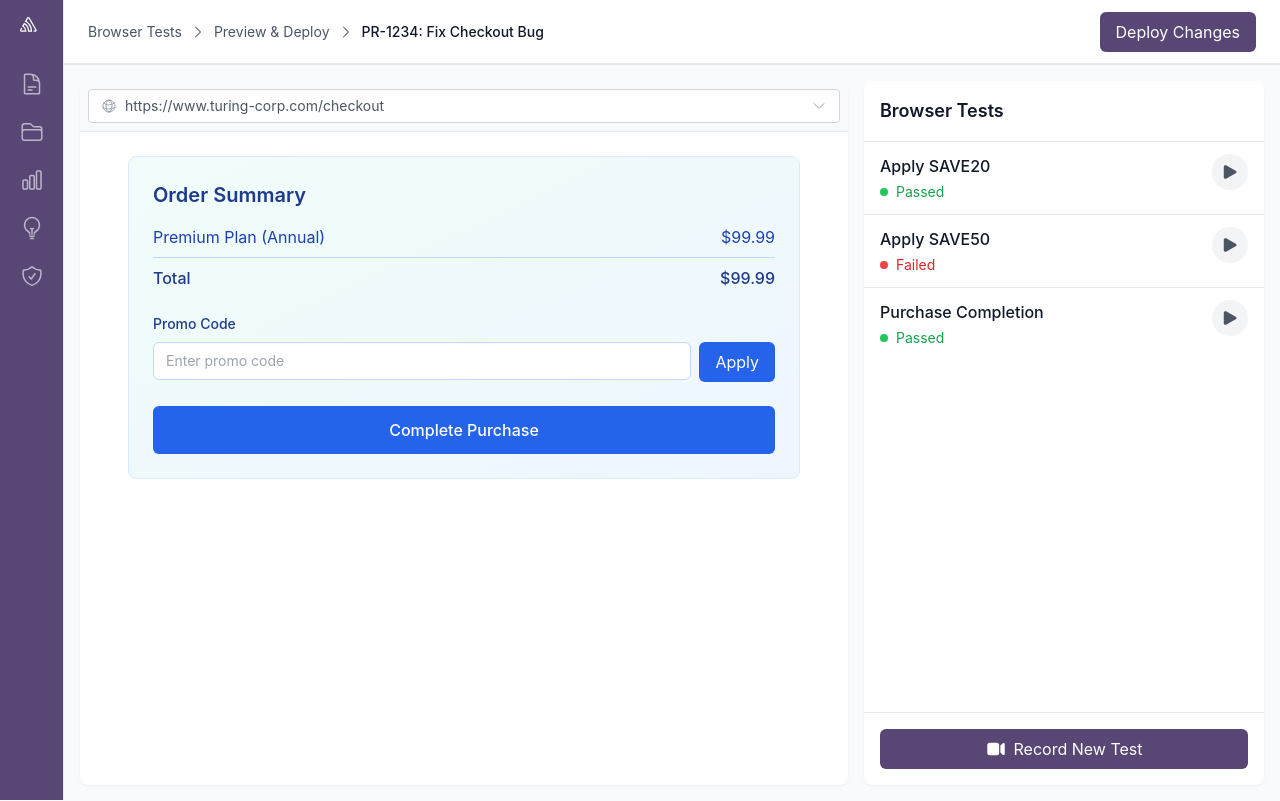
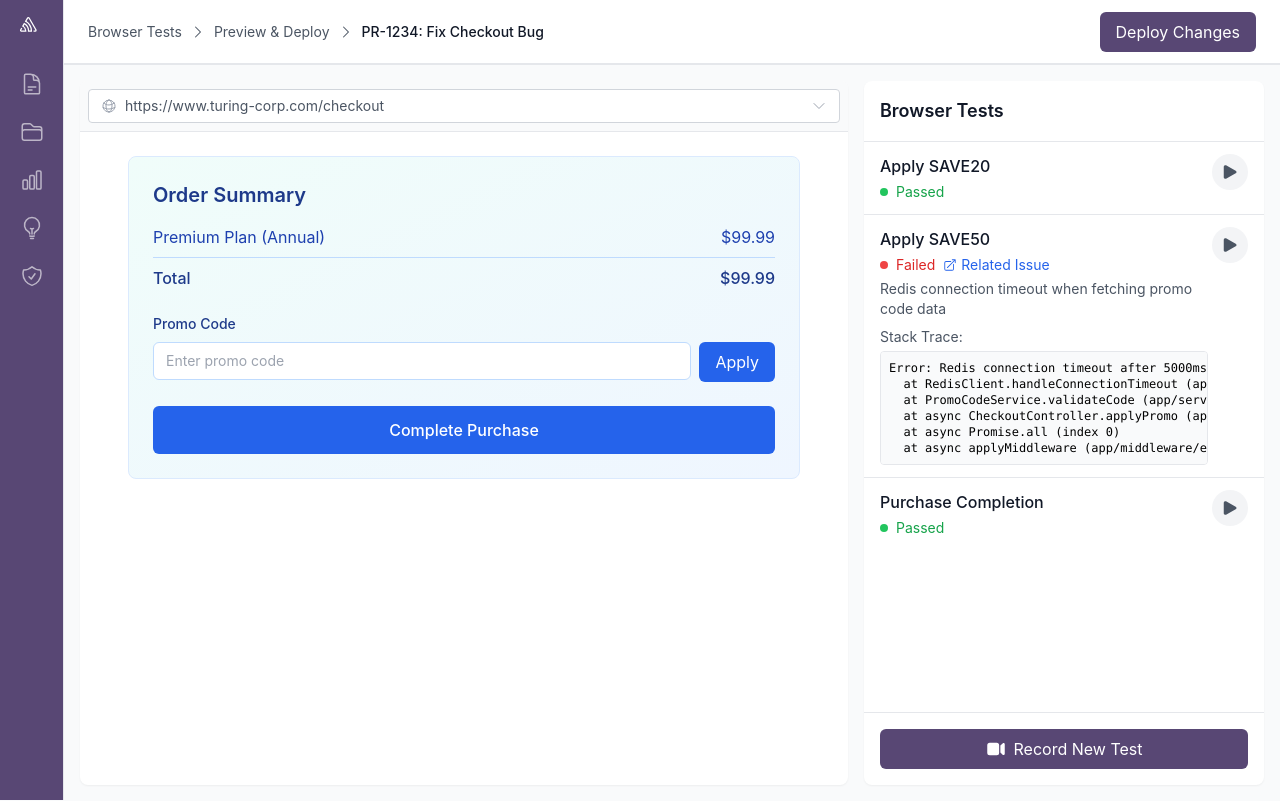
Before and after one commit to codecovdesign/synthetic_testing_prototype, a React (Vite) app: page / in a window 1280 px wide. Built offline with nearby package versions, Linux system fonts and the light colour scheme.

Commit message:
fix: extend stack trace width and adjust container padding

```diff
--- a/src/components/SyntheticTests/SyntheticTestsPanel.tsx
+++ b/src/components/SyntheticTests/SyntheticTestsPanel.tsx
@@ -7,7 +7,7 @@ interface TestResult {
   status: 'success' | 'error';
   details?: string;
   issueLink?: string;
-  stackTraceLink?: string;
+  stackTrace?: string;
   isPlaying?: boolean;
 }
 
@@ -74,9 +74,9 @@ const Modal = ({ isOpen, onClose, onSubmit }: {
   );
 };
 
-const TestResult = ({ name, status, details, issueLink, stackTraceLink, isPlaying, onPlayToggle, isRecording }: TestResult & { onPlayToggle: () => void; isRecording?: boolean }) => (
-  <div className="flex items-start justify-between py-3 px-4 border-b border-gray-200 last:border-b-0">
-    <div className="flex-1">
+const TestResult = ({ name, status, details, issueLink, stackTrace, isPlaying, onPlayToggle, isRecording }: TestResult & { onPlayToggle: () => void; isRecording?: boolean }) => (
+  <div className="flex items-start justify-between py-3 px-4 border-b border-gray-200 last:border-b-0 relative">
+    <div className="flex-1 min-w-0 pr-8">
       <div className="flex items-center gap-2">
         <span className="font-medium text-gray-900">{isRecording ? 'Recording...' : name}</span>
       </div>
@@ -100,30 +100,27 @@ const TestResult = ({ name, status, details, issueLink, stackTraceLink, isPlayin
                     <span>Related Issue</span>
                   </a>
                 )}
-                {stackTraceLink && (
-                  <>
-                    <span className="text-gray-300">•</span>
-                    <a
-                      href={stackTraceLink}
-                      target="_blank"
-                      rel="noopener noreferrer"
-                      className="flex items-center gap-1 text-sm text-blue-600 hover:text-blue-700"
-                    >
-                      <ArrowTopRightOnSquareIcon className="h-3.5 w-3.5" />
-                      <span>Stack Trace</span>
-                    </a>
-                  </>
-                )}
               </div>
             )}
           </div>
           {details && <p className="text-sm text-gray-600 mt-1">{details}</p>}
+          {stackTrace && (
+            <div className="mt-2">
+              <div className="text-sm text-gray-600 mb-1">Stack Trace:</div>
+              <div className="max-h-32 overflow-y-auto w-[calc(100%-0.5rem)]">
+                <pre className="text-xs bg-gray-50 p-2 rounded border border-gray-200 whitespace-pre overflow-x-auto">
+                  {stackTrace}
+                </pre>
+              </div>
+            </div>
+          )}
         </>
       )}
     </div>
+    <div className="absolute right-4 top-3">
       <button
         onClick={onPlayToggle}
-      className={`p-2 rounded-full ${isPlaying ? 'bg-red-100 text-red-600' : 'bg-gray-100 text-gray-600'} hover:bg-opacity-75`}
+        className={`flex-shrink-0 p-2 rounded-full ${isPlaying ? 'bg-red-100 text-red-600' : 'bg-gray-100 text-gray-600'} hover:bg-opacity-75`}
       >
         {isPlaying ? (
           <StopIcon className="h-5 w-5" />
@@ -131,6 +128,7 @@ const TestResult = ({ name, status, details, issueLink, stackTraceLink, isPlayin
           <PlayIcon className="h-5 w-5" />
         )}
       </button>
+    </div>
   </div>
 );
 
@@ -149,7 +147,19 @@ const SyntheticTestsPanel: React.FC<SyntheticTestsPanelProps> = ({ currentPage =
       case 'checkout':
         return [
           { name: 'Apply SAVE20', status: 'success', isPlaying: false },
-          { name: 'Apply SAVE50', status: 'error', isPlaying: false },
+          {
+            name: 'Apply SAVE50',
+            status: 'error',
+            isPlaying: false,
+            details: 'Redis connection timeout when fetching promo code data',
+            issueLink: 'https://github.com/codecovdesign/synthetic_testing_prototype/issues/1234',
+            stackTrace: `Error: Redis connection timeout after 5000ms
+  at RedisClient.handleConnectionTimeout (app/lib/redis.ts:127:23)
+  at PromoCodeService.validateCode (app/services/promo.ts:42:18)
+  at async CheckoutController.applyPromo (app/controllers/checkout.ts:157:12)
+  at async Promise.all (index 0)
+  at async applyMiddleware (app/middleware/error.ts:12:3)`
+          },
           { name: 'Purchase Completion', status: 'success', isPlaying: false }
         ];
       case 'account':
```
Lines whose indentation alone changed are shown as unchanged.
